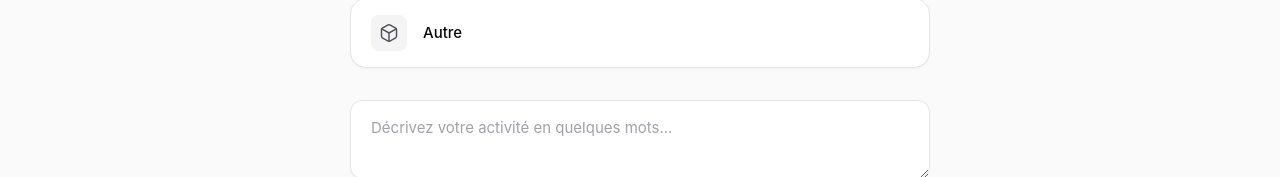
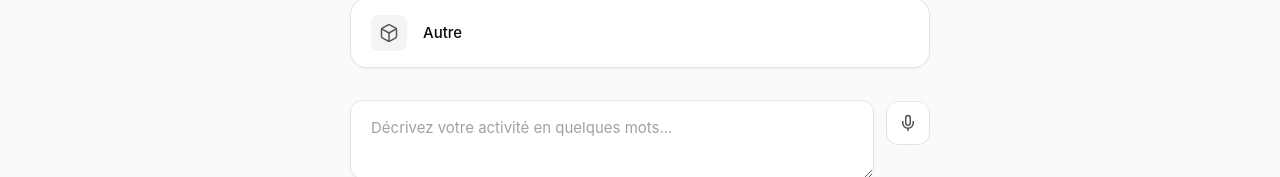
Before and after one commit to Alfred-pi/discovery-flow, a React (Vite) app: page / in a window 1280 px wide. Both pictures are taken after a click on the button "C'est parti →". Shown: the part 623-800 px from the top of the page. Built offline with nearby package versions, Linux system fonts and the light colour scheme.

Commit message:
feat: voice recorder per question — mic button next to textarea, Lucide icons

```diff
--- a/src/App.css
+++ b/src/App.css
@@ -294,9 +294,19 @@
   padding-left: var(--space-1);
 }
 
-/* ===== DETAILS TEXTAREA ===== */
+/* ===== DETAILS TEXTAREA + VOICE ===== */
 .details-field {
   margin-bottom: var(--space-6);
+}
+
+.details-row {
+  display: flex;
+  gap: var(--space-3);
+  align-items: flex-start;
+}
+
+.details-row .details-textarea {
+  flex: 1;
 }
 
 .details-textarea {
@@ -305,6 +315,63 @@
   padding: var(--space-4) var(--space-5);
   resize: vertical;
   line-height: 1.5;
+}
+
+/* ===== VOICE RECORDER ===== */
+.voice-btn {
+  display: flex;
+  align-items: center;
+  justify-content: center;
+  gap: var(--space-2);
+  min-width: 44px;
+  height: 44px;
+  padding: 0 var(--space-3);
+  border-radius: var(--radius-md);
+  background: var(--bg-elevated);
+  border: 1.5px solid var(--border);
+  color: var(--text-secondary);
+  cursor: pointer;
+  transition: all var(--duration-normal) var(--ease-out);
+  flex-shrink: 0;
+  margin-top: 1px;
+}
+
+.voice-btn:hover {
+  border-color: var(--accent);
+  color: var(--accent);
+  box-shadow: var(--shadow-sm);
+}
+
+.voice-recording {
+  border-color: var(--error);
+  color: var(--error);
+  background: rgba(239, 68, 68, 0.06);
+}
+
+.voice-recording:hover {
+  border-color: var(--error);
+  color: var(--error);
+}
+
+.voice-timer {
+  font-size: 13px;
+  font-weight: 600;
+  font-variant-numeric: tabular-nums;
+}
+
+.voice-transcribing {
+  border-color: var(--accent);
+  color: var(--accent);
+  cursor: default;
+}
+
+.voice-spinner-icon {
+  animation: spin 1s linear infinite;
+}
+
+@keyframes spin {
+  from { transform: rotate(0deg); }
+  to { transform: rotate(360deg); }
 }
 
 .step-actions {
--- a/src/components/QuestionStep.tsx
+++ b/src/components/QuestionStep.tsx
@@ -1,6 +1,7 @@
 import { useState, useEffect } from 'react';
 import { motion, AnimatePresence } from 'framer-motion';
 import Icon from './Icon';
+import VoiceRecorder from './VoiceRecorder';
 
 const pageVariants = {
   enter: (dir: number) => ({ x: dir > 0 ? 40 : -40, opacity: 0 }),
@@ -182,13 +183,14 @@ export default function QuestionStep({ question, answer, onAnswer, onNext, direc
             ))}
           </motion.div>
 
-          {/* Details textarea */}
+          {/* Details textarea + voice */}
           <motion.div
             className="details-field"
             initial={{ opacity: 0, y: 8 }}
             animate={{ opacity: 1, y: 0 }}
             transition={{ delay: 0.25, duration: 0.3 }}
           >
+            <div className="details-row">
               <textarea
                 className="input-field details-textarea"
                 placeholder={question.detailsPlaceholder || 'Précisez si besoin...'}
@@ -196,6 +198,13 @@ export default function QuestionStep({ question, answer, onAnswer, onNext, direc
                 onChange={e => handleDetailsChange(e.target.value)}
                 rows={2}
               />
+              <VoiceRecorder
+                onTranscription={(text) => {
+                  const updated = details ? `${details} ${text}` : text;
+                  handleDetailsChange(updated);
+                }}
+              />
+            </div>
           </motion.div>
 
           <motion.div
--- a/src/components/VoiceRecorder.tsx
+++ b/src/components/VoiceRecorder.tsx
@@ -1,5 +1,6 @@
 import { useState, useRef, useEffect, useCallback } from 'react';
 import { motion, AnimatePresence } from 'framer-motion';
+import { Mic, Square, Loader2 } from 'lucide-react';
 
 interface Props {
   onTranscription: (text: string) => void;
@@ -32,6 +33,8 @@ export default function VoiceRecorder({ onTranscription }: Props) {
       if (res.ok) {
         const data = await res.json();
         if (data.text) onTranscriptionRef.current(data.text);
+      } else {
+        console.error('Transcription API error:', res.status);
       }
     } catch (e) {
       console.error('Transcription failed:', e);
@@ -96,25 +99,26 @@ export default function VoiceRecorder({ onTranscription }: Props) {
       {isTranscribing ? (
         <motion.div
           key="transcribing"
-          className="voice-btn transcribing"
+          className="voice-btn voice-transcribing"
           initial={{ scale: 0.9, opacity: 0 }}
           animate={{ scale: 1, opacity: 1 }}
           exit={{ scale: 0.9, opacity: 0 }}
         >
-          <span className="voice-spinner" />
+          <Loader2 size={18} className="voice-spinner-icon" />
         </motion.div>
       ) : isRecording ? (
         <motion.button
           key="recording"
           type="button"
-          className="voice-btn recording"
+          className="voice-btn voice-recording"
           onClick={stopRecording}
           initial={{ scale: 0.9 }}
           animate={{ scale: 1 }}
           whileTap={{ scale: 0.95 }}
+          title="Arrêter l'enregistrement"
         >
           <span className="voice-timer">{formatTime(elapsed)}</span>
-          <span>&#9632;</span>
+          <Square size={14} fill="currentColor" />
         </motion.button>
       ) : (
         <motion.button
@@ -128,7 +132,7 @@ export default function VoiceRecorder({ onTranscription }: Props) {
           whileTap={{ scale: 0.95 }}
           title="Enregistrer un message vocal"
         >
-          🎙️
+          <Mic size={18} />
         </motion.button>
       )}
     </AnimatePresence>
```
Lines whose indentation alone changed are shown as unchanged.
